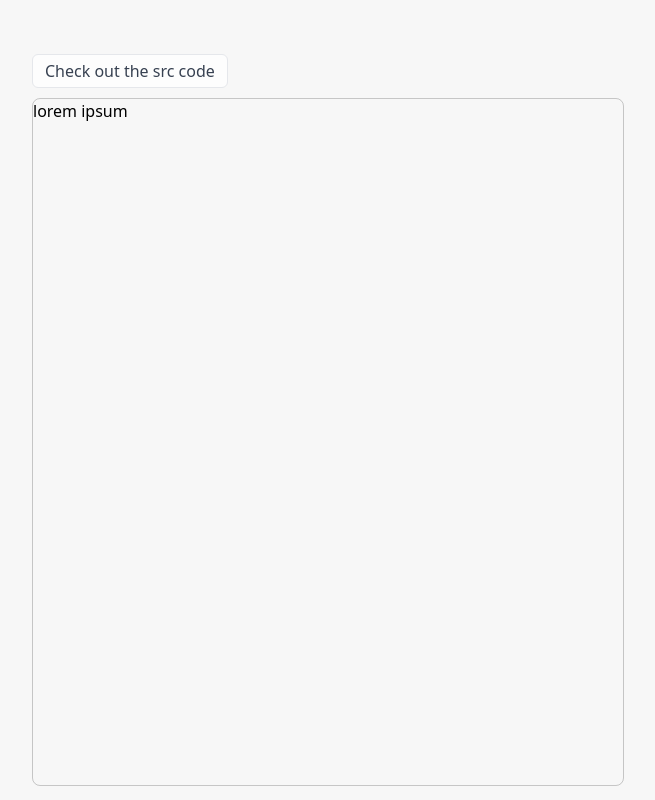
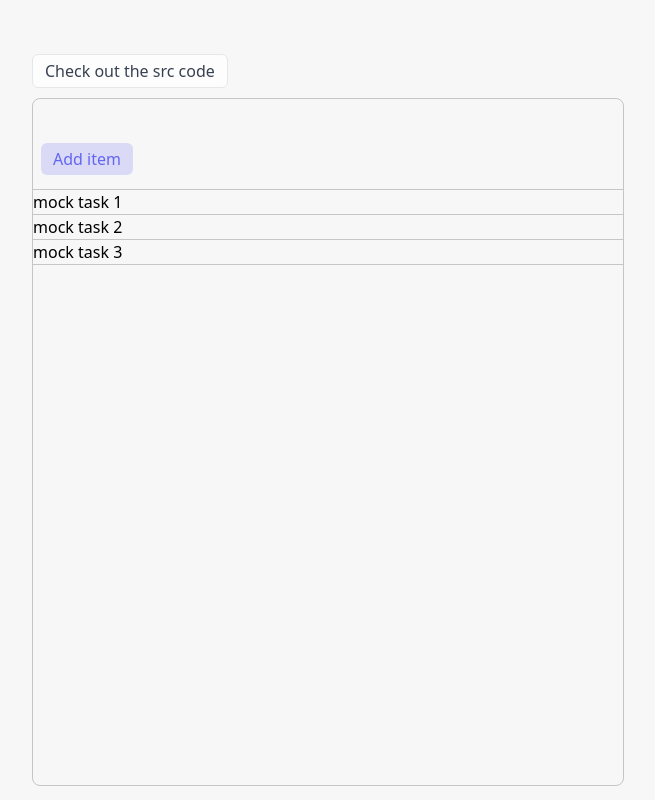
Before and after one commit to H36615/todo-ls-frontend, a React (Create React App) app: page / in a window 1280 px wide. Shown: the whole page, without its empty margins (312-967 px from the left). Built offline with nearby package versions, Linux system fonts and the light colour scheme.

Commit message:
Create todo list base w/ add item button

```diff
--- a/src/features/MainContent/MainContent.tsx
+++ b/src/features/MainContent/MainContent.tsx
@@ -1,5 +1,6 @@
 import React from "react";
 import { config } from "../../config/config";
+import TodoList from "../TodoList/TodoList";
 import "./MainContent.css";
 
 export default function MainContent(): JSX.Element {
@@ -18,7 +19,7 @@ export default function MainContent(): JSX.Element {
 
 			<div className="panel rounded-lg border-solid border border-black
 				border-opacity-20">
-				lorem ipsum
+				<TodoList></TodoList>
 			</div>
 		</div>
 	);
--- /dev/null
+++ b/src/features/TodoList/TodoItem/TodoItem.tsx
@@ -0,0 +1,15 @@
+
+import React from "react";
+import "./TodoItem.css";
+
+export interface TodoItemProps  {
+	children: React.ReactNode
+}
+
+export default function TodoItem(props: TodoItemProps): JSX.Element {
+	return (
+		<div className="TodoItem">
+			{props.children}
+		</div>
+	);
+}
--- /dev/null
+++ b/src/features/TodoList/TodoList.css
@@ -0,0 +1,5 @@
+
+.TodoList {
+	display: "flex";
+	flex-direction: "column";
+}
--- /dev/null
+++ b/src/features/TodoList/TodoList.tsx
@@ -0,0 +1,45 @@
+import React from "react";
+import Button from "../../common/Button/Button";
+import TodoItem from "./TodoItem/TodoItem";
+import "./TodoList.css";
+
+export default function TodoList(): JSX.Element {
+
+	const mockTodoItems = [
+		{
+			id: 1,
+			task: "mock task 1",
+			status: "in progress",
+		},
+		{
+			id: 2,
+			task: "mock task 2",
+			status: "in progress",
+		},
+		{
+			id: 3,
+			task: "mock task 3",
+			status: "in progress",
+		},
+	];
+
+	function addItem() {
+		// TODO
+		console.log("add item");
+	}
+
+	return (
+		<div className="TodoList">
+			<Button buttonText="Add item" onClick={() => { addItem(); }}></Button>
+
+			<div className="border-t border-b border-black border-opacity-20
+				divide-y divide-black divide-opacity-20">
+
+				{/* TODO type 'todoItem' when possible */}
+				{mockTodoItems.map((todoItem) =>
+					<TodoItem key={todoItem.id}>{todoItem.task}</TodoItem>
+				)}
+			</div>
+		</div>
+	);
+}
```
Also changed, not shown: src/features/TodoList/TodoItem/TodoItem.css (added).
